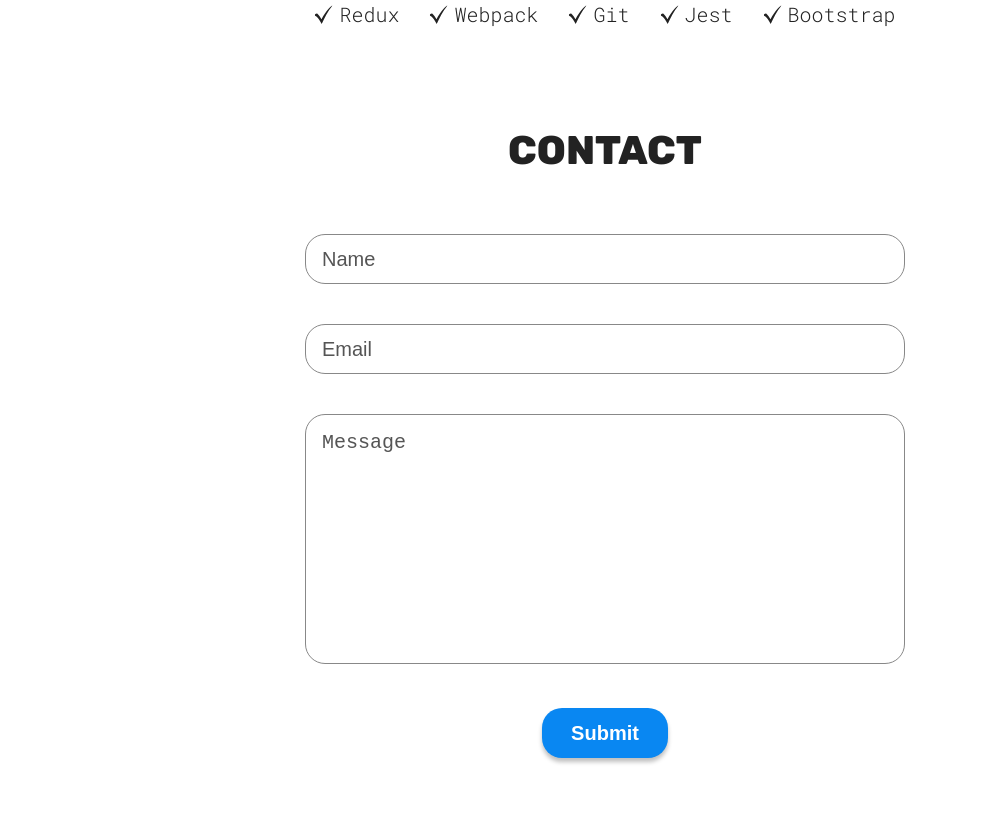
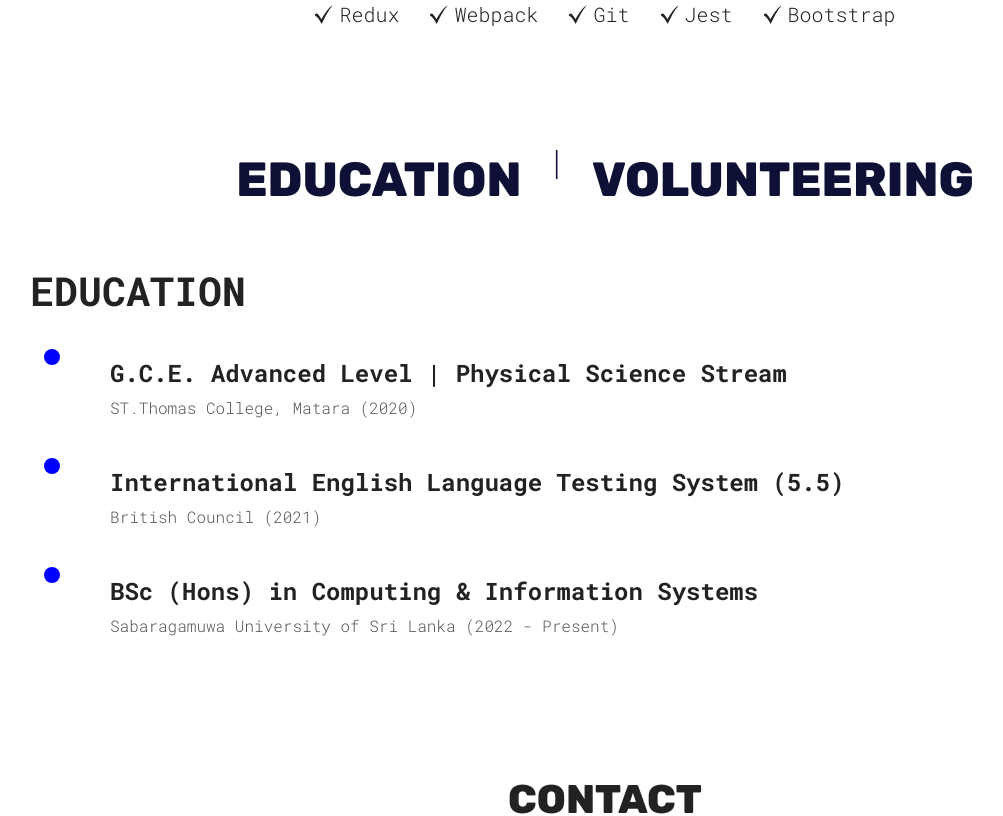
Before and after one commit to sithum110/portfolio, a React (Vite) app: page / in a window 1280 px wide. Shown: the part 1700-2516 px from the top of the page, without its empty margins (35-1038 px from the left). Built offline with nearby package versions, Linux system fonts and the light colour scheme.

Commit message:
set mail sending and education volant

```diff
--- a/package.json
+++ b/package.json
@@ -10,6 +10,7 @@
     "preview": "vite preview"
   },
   "dependencies": {
+    "emailjs-com": "^3.2.0",
     "react": "^18.3.1",
     "react-dom": "^18.3.1"
   },
--- a/src/App.jsx
+++ b/src/App.jsx
@@ -1,4 +1,5 @@
 import './App.css';
+import Education from './sections/aducation/Education';
 import Contact from './sections/Contact/Contact';
 import Footer from './sections/Footer/Footer';
 import Hero from './sections/Hero/Hero';
@@ -11,6 +12,7 @@ function App() {
       <Hero />
       <Projects />
       <Skills />
+      <Education />
       <Contact />
       <Footer />
     </>
--- a/src/sections/Contact/Contact.jsx
+++ b/src/sections/Contact/Contact.jsx
@@ -1,10 +1,34 @@
+import React, { useRef } from 'react';
+import emailjs from 'emailjs-com';
 import styles from './ContactStyles.module.css';
 
 function Contact() {
+  const form = useRef();
+
+  const sendEmail = (e) => {
+    e.preventDefault();
+
+    // Replace 'YOUR_SERVICE_ID', 'YOUR_TEMPLATE_ID', 'YOUR_USER_ID' with your EmailJS details
+    emailjs
+      .sendForm('service_nluxkgi', 'template_wqk1h48', form.current, 'RGEH86WmeEPXhel8R')
+      .then(
+        (result) => {
+          console.log(result.text);
+          alert('Message sent successfully!');
+        },
+        (error) => {
+          console.log(error.text);
+          alert('An error occurred, please try again.');
+        }
+      );
+
+    e.target.reset(); // Optionally reset the form after submission
+  };
+
   return (
     <section id="contact" className={styles.container}>
       <h1 className="sectionTitle">Contact</h1>
-      <form action="">
+      <form ref={form} onSubmit={sendEmail}>
         <div className="formGroup">
           <label htmlFor="name" hidden>
             Name
@@ -22,7 +46,7 @@ function Contact() {
             Email
           </label>
           <input
-            type="text"
+            type="email"
             name="email"
             id="email"
             placeholder="Email"
--- a/src/sections/Footer/Footer.jsx
+++ b/src/sections/Footer/Footer.jsx
@@ -4,7 +4,7 @@ function Footer() {
   return (
     <section id="footer" className={styles.container}>
       <p>
-        &copy; 2024 Harris johnsen. <br />
+        &copy; 2024 Sithum Wijesinghe. <br />
         All rights reserved.
       </p>
     </section>
--- a/src/sections/Hero/Hero.jsx
+++ b/src/sections/Hero/Hero.jsx
@@ -25,7 +25,7 @@ function Hero() {
         <img
           src={heroImg}
           className={styles.hero}
-          alt="Profile picture of Harris Johnsen"
+          alt="Profile picture of sithum"
         />
         <img
           className={styles.colorMode}
@@ -36,19 +36,19 @@ function Hero() {
       </div>
       <div className={styles.info}>
         <h1>
-          Harris
+          Sithum
           <br />
-          Johnsen
+          Wijesinghe
         </h1>
         <h2>Frontend Developer</h2>
         <span>
-          <a href="https://twitter.com/" target="_blank">
+          <a href="https://x.com/wijesing3b" target="_blank">
             <img src={twitterIcon} alt="Twitter icon" />
           </a>
-          <a href="https://github.com/" target="_blank">
+          <a href="https://github.com/sithum110" target="_blank">
             <img src={githubIcon} alt="Github icon" />
           </a>
-          <a href="https://linkedin.com/" target="_blank">
+          <a href="https://www.linkedin.com/in/sithum-wijesinghe-540505248/" target="_blank">
             <img src={linkedinIcon} alt="Linkedin icon" />
           </a>
         </span>
--- /dev/null
+++ b/src/sections/aducation/Education.jsx
@@ -0,0 +1,86 @@
+import React, { useState } from 'react';
+import styles from './EducationStyles.module.css';
+
+function Education() {
+  const [showEducation, setShowEducation] = useState(true);
+
+  const toggleSection = () => {
+    setShowEducation(!showEducation);
+  };
+
+  return (
+    <div className="educationContainer">
+      {/* Education and Volunteering Toggle Buttons */}
+      <div className={`${styles.sectionButtons} ${styles.textCenter}`}>
+        <h1
+          className={`${styles.educationBtn} ${styles.toggleButton}`}
+          onClick={() => setShowEducation(true)}
+        >
+          Education
+          <span className={styles.underline}></span>
+        </h1>
+        <span className={styles.separator}>|</span>
+        <h1
+          className={`${styles.volunteeringBtn} ${styles.toggleButton}`}
+          onClick={() => setShowEducation(false)}
+        >
+          Volunteering
+          <span className={styles.underline}></span>
+        </h1>
+      </div>
+
+      {/* Education Section */}
+      {showEducation && (
+        <div className={styles.educationSection}>
+          <h2 className={styles.sectionTitle}>Education</h2>
+          <div className={styles.timeline}>
+            {/* Timeline Item 1 */}
+            <div className={styles.timelineItem}>
+              <div className={styles.timelineIcon}></div>
+              <div className={styles.timelineContent}>
+                <h3>G.C.E. Advanced Level | Physical Science Stream</h3>
+                <p>ST.Thomas College, Matara (2020)</p>
+              </div>
+            </div>
+            {/* Timeline Item 2 */}
+            <div className={styles.timelineItem}>
+              <div className={styles.timelineIcon}></div>
+              <div className={styles.timelineContent}>
+                <h3>International English Language Testing System (5.5)</h3>
+                <p> British Council (2021)</p>
+              </div>
+            </div>
+            {/* Timeline Item 3 */}
+            <div className={styles.timelineItem}>
+              <div className={styles.timelineIcon}></div>
+              <div className={styles.timelineContent}>
+                <h3>BSc (Hons) in Computing & Information Systems</h3>
+                <p>Sabaragamuwa University of Sri Lanka (2022 - Present)</p>
+              </div>
+            </div>
+          </div>
+        </div>
+      )}
+
+      {/* Volunteering Section */}
+      {!showEducation && (
+        <div className={styles.volunteeringSection}>
+          <h2 className={styles.sectionTitle}>Volunteering Experiences</h2>
+          <div className={styles.timeline}>
+            {/* Timeline Item for Volunteering */}
+            <div className={styles.timelineItem}>
+              <div className={styles.timelineIcon}></div>
+              <div className={styles.timelineContent}>
+                <h3>Pearl Hack 2.0 | Design Team Member</h3>
+                <p>IEEE WIE Student Branch Affinity Group (2024)</p>
+              </div>
+            </div>
+            {/* Add more volunteering items as necessary */}
+          </div>
+        </div>
+      )}
+    </div>
+  );
+}
+
+export default Education;
--- /dev/null
+++ b/src/sections/aducation/EducationStyles.module.css
@@ -0,0 +1,116 @@
+.educationContainer {
+    padding: 2rem;
+    text-align: center;
+  }
+
+  /* Section Toggle Buttons */
+  .sectionButtons {
+    display: flex;
+    justify-content: center;
+    padding: 1rem 0;
+  }
+
+  .textCenter {
+    text-align: center;
+  }
+
+  .toggleButton {
+    position: relative;
+    padding: 0.5rem 1rem;
+    font-size: 2rem;
+    font-weight: 600;
+    color: #0f1035;
+    cursor: pointer;
+  }
+
+  .toggleButton:hover .underline {
+    width: 100%;
+  }
+
+  /* Underline effect for buttons */
+  .underline {
+    position: absolute;
+    left: 0;
+    bottom: 0;
+    width: 0;
+    height: 2px;
+    background-color: #0f1035;
+    transition: width 0.3s ease-in-out;
+  }
+
+  /* Separator between buttons */
+  .separator {
+    padding: 0 1rem;
+    font-size: 2rem;
+    color: #0f1035;
+  }
+
+  body[data-theme='dark'] .toggleButton {
+    color: #ffffff; /* White text for dark mode */
+  }
+
+  body[data-theme='dark'] .underline {
+    background-color: #ffffff; /* White underline for dark mode */
+  }
+
+  body[data-theme='dark'] .separator {
+    color: #ffffff; /* White separator for dark mode */
+  }
+
+  /* Education Section */
+  .educationSection, .volunteeringSection {
+    margin-top: 2rem;
+  }
+
+  .sectionTitle {
+    font-size: 2.5rem;
+    font-weight: bold;
+    margin-bottom: 2rem;
+  }
+
+  .timeline {
+    position: relative;
+    padding-left: 2rem;
+  }
+
+  .timelineItem {
+    margin-bottom: 2rem;
+    position: relative;
+    padding-left: 1rem;
+  }
+
+  .timelineIcon {
+    position: absolute;
+    top: 0;
+    left: -18px;
+    width: 16px;
+    height: 16px;
+    background-color: blue;
+    border-radius: 50%;
+    display: flex;
+    justify-content: center;
+    align-items: center;
+  }
+
+  .timelineContent {
+    padding: 0.5rem;
+    margin-left: 1.5rem;
+  }
+
+  .timelineContent h3 {
+    font-size: 1.5rem;
+    font-weight: bold;
+    margin-bottom: 0.5rem;
+  }
+
+  .timelineContent p {
+    font-size: 1rem;
+    color: #555;
+  }
+
+  /* Media Queries */
+  @media (min-width: 800px) {
+    .toggleButton {
+      font-size: 3rem;
+    }
+  }
```
Also changed, not shown: 2 other files (tests, documents, lock files or other folders).
